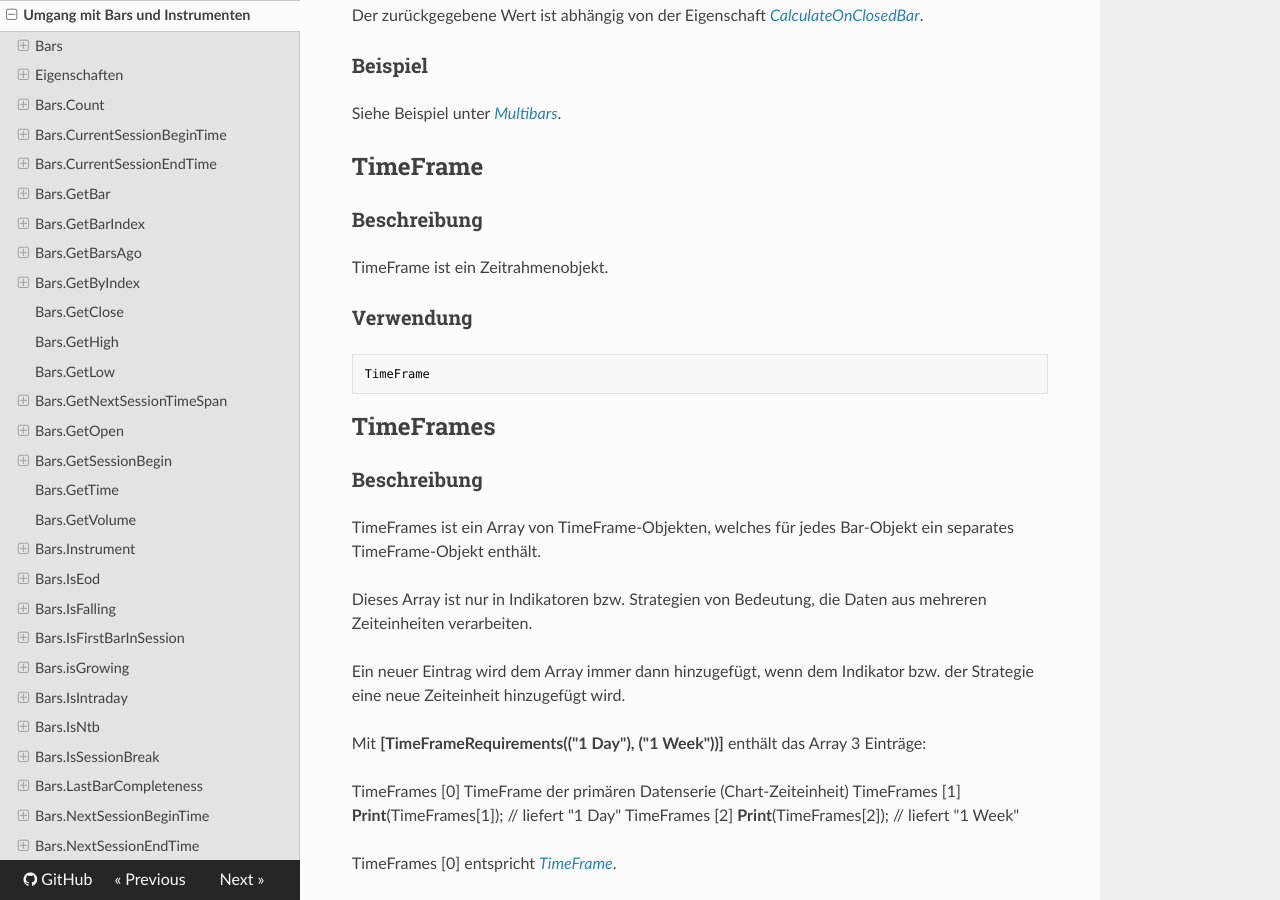
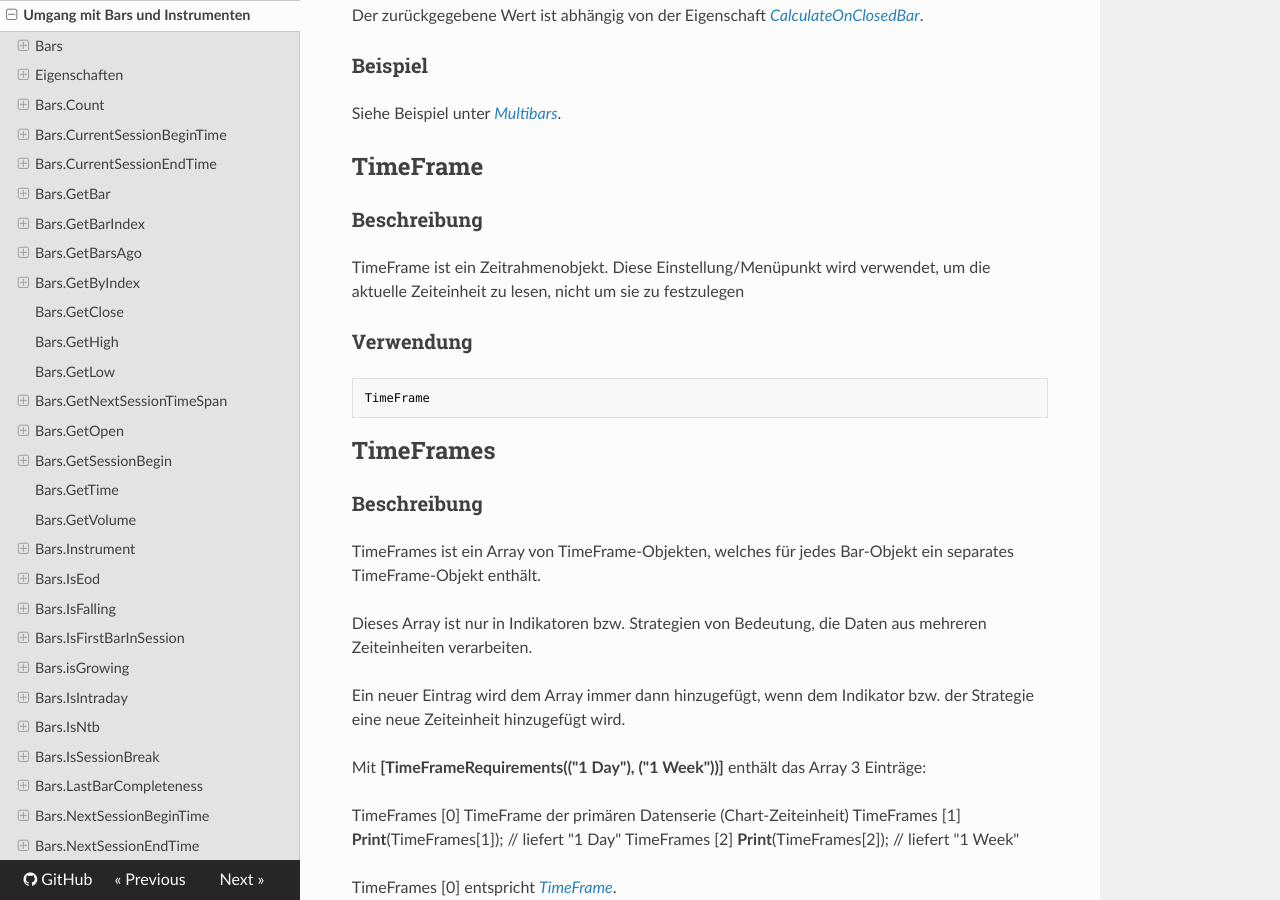
Before and after one commit to AgenaTrader/AgenaScript-documentation-de, an MkDocs documentation site: the page built from sources/umgang_mit_bars_und_instrumenten.md, in a window 1280 px wide and 900 px high, scrolled down 50506 px. Built offline with MkDocs 1.6.1, drawn with Linux system fonts in a browser that asks for light colours; nearby versions of some CDN libraries; old or Windows-style settings are respelled for this version of MkDocs.

Commit message:
Update umgang_mit_bars_und_instrumenten.md

````diff
--- a/sources/umgang_mit_bars_und_instrumenten.md
+++ b/sources/umgang_mit_bars_und_instrumenten.md
@@ -1693,7 +1693,7 @@ Siehe Beispiel unter  [*Multibars*](#multibars).
 
 ## TimeFrame
 ### Beschreibung
-TimeFrame ist ein Zeitrahmenobjekt.
+TimeFrame ist ein Zeitrahmenobjekt. Diese Einstellung/Menüpunkt wird verwendet, um die aktuelle Zeiteinheit zu lesen, nicht um sie zu festzulegen
 
 ### Verwendung
 ```cs
````
